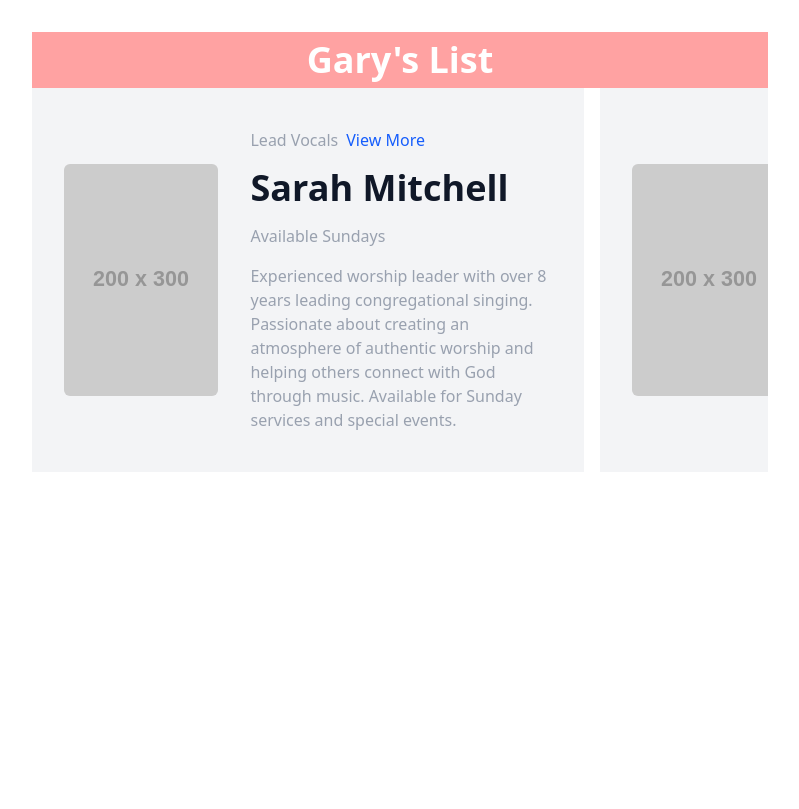
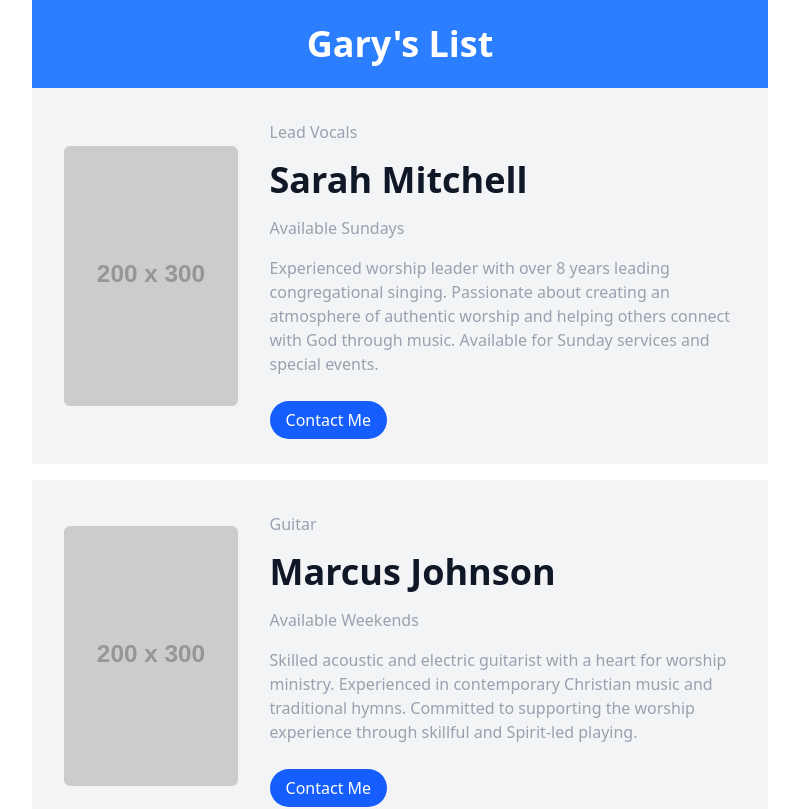
Before and after one commit to roysaucedo/garys-list, a React (Vite) app: page / in a window 1280 px wide. Shown: the top 809 px of the page, without its empty margins (240-1039 px from the left). Built offline with nearby package versions, Linux system fonts and the light colour scheme.

Commit message:
Edit feed

```diff
--- a/src/App.css
+++ b/src/App.css
@@ -1,5 +1,5 @@
 #root {
   max-width: 800px;
   margin: 0 auto;
-  padding: 2rem;
+  padding: 0rem 2rem 2rem 2rem;
 }
--- a/src/Nav.jsx
+++ b/src/Nav.jsx
@@ -1,9 +1,8 @@
-
 function Nav() {
   return (
     <>
-      <div className="bg-red-300 w-full">
-        <h1 className="text-center text-4xl font-bold text-white p-2">Gary's List</h1>
+      <div className="bg-blue-500 w-full sticky top-0 z-50">
+        <h1 className="text-center text-4xl font-bold text-white p-6">Gary's List</h1>
       </div>
     </>
   );
--- a/src/components/Entry.jsx
+++ b/src/components/Entry.jsx
@@ -1,18 +1,21 @@
 function Entry({ title, content, location, googleMapsLink, dates, imageUrl }) {
   return (
-    <article className="flex-shrink-0 bg-gray-100 text-gray-400 w-3/4 flex justify-center items-center gap-8 p-8">
+    <article className="flex-shrink-0 bg-gray-100 text-gray-400 w-full flex justify-center items-center gap-8 p-8">
       <div>
         <img className="rounded-md" src={imageUrl || "https://placehold.co/200x300"} alt="Entry image" />
       </div>
       <div className="flex flex-col gap-4 w-4/5">
         <div className="text-gray-400">
           <span className="pr-2">{location}</span>
-          <span><a className="text-blue-600" href={googleMapsLink} target="_blank" rel="noopener noreferrer">View More</a></span>
+
         </div>
 
         <h2 className="text-4xl font-semibold text-gray-900">{title}</h2>
         <p>{dates}</p>
         <p>{content}</p>
+        <div className="pt-4">
+          <a className="text-white px-4 py-2 bg-blue-600 rounded-full hover:bg-blue-900" href={googleMapsLink} target="_blank" rel="noopener noreferrer">Contact Me</a>
+        </div>
       </div>
     </article>
   );
--- a/src/components/EntryList.jsx
+++ b/src/components/EntryList.jsx
@@ -54,7 +54,7 @@ function EntryList() {
     <div className="w-full">
       {/* Container with horizontal scroll */}
       <div className="overflow-x-auto scrollbar-hide">
-        <div className="flex gap-4 pb-4">
+        <div className="flex flex-col gap-4 pb-4">
           {entries.map(({id, title, content, location, googleMapsLink, dates, imageUrl}) => (
             <Entry
               key={id}
```
